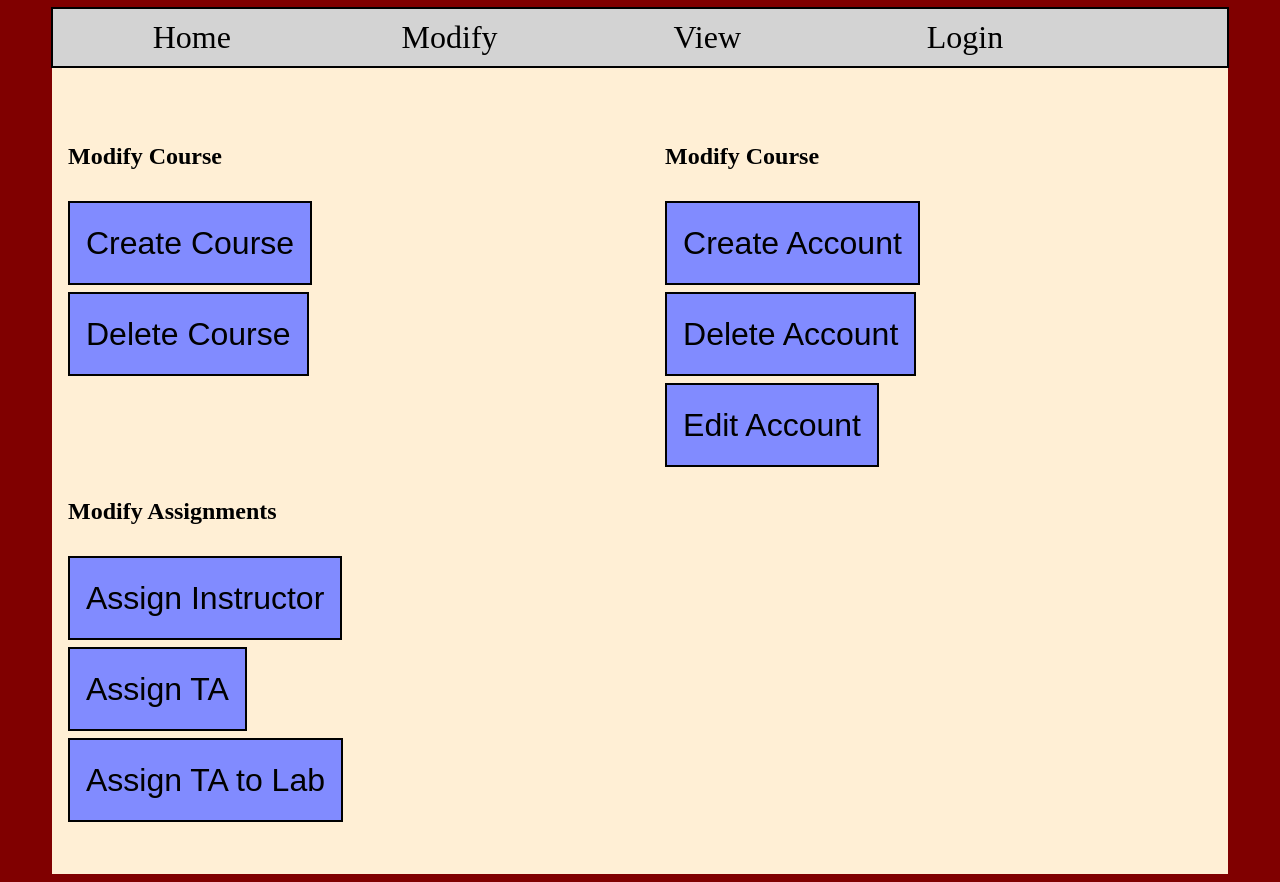
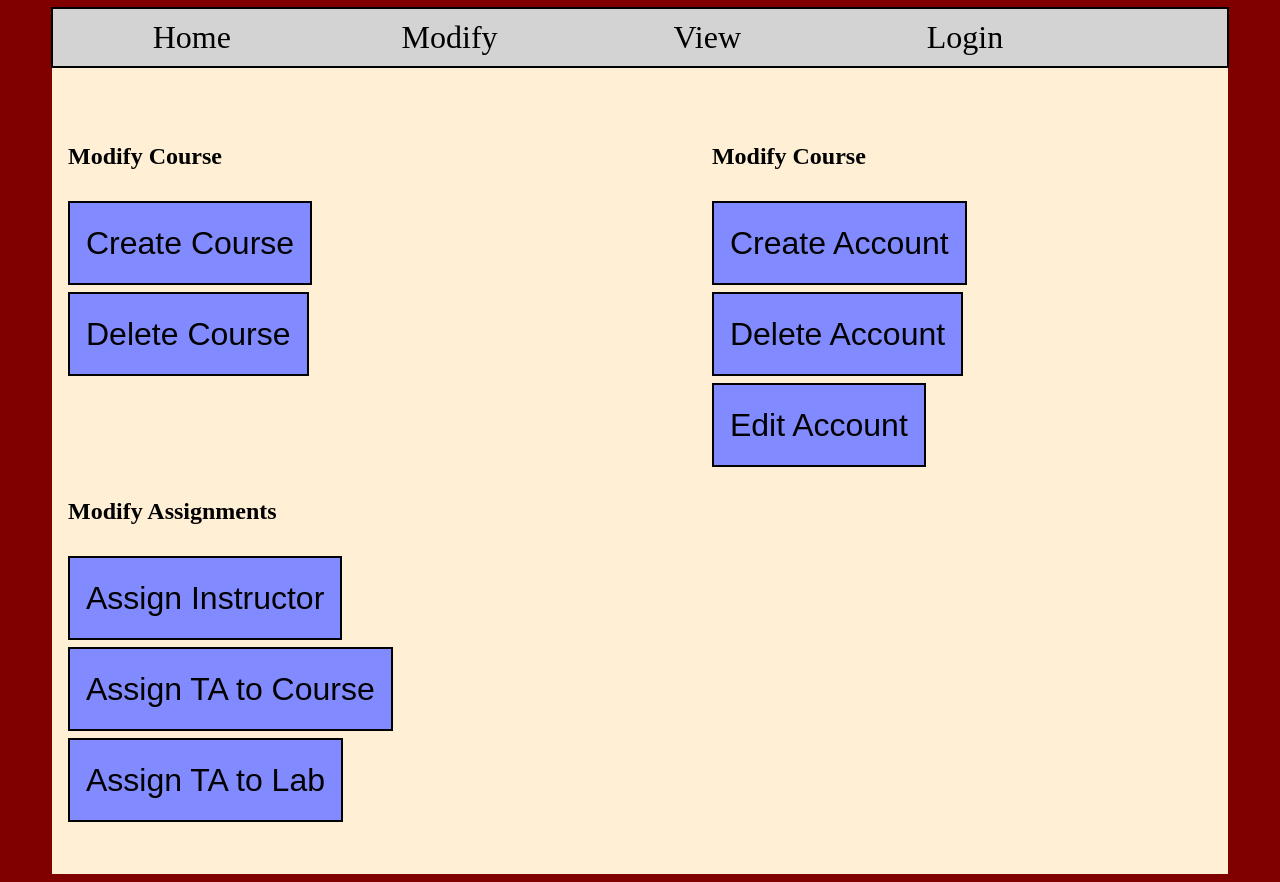
Before and after one commit to kmlacasse/webproject, a Django app: page /modify.html in a window 1280 px wide. Run offline with Django 3.2, Linux system fonts and the light colour scheme.

Commit message:
Update modify.html

```diff
--- a/templates/taapp/modify.html
+++ b/templates/taapp/modify.html
@@ -24,7 +24,7 @@
             <th><p class="buttonTypeTag"> Modify Assignments</p></th>
         </tr>
         <tr><td><button class="modifyButton"><a href="assign_instructor.html">Assign Instructor</a></button></td></tr>
-        <tr><td><button class="modifyButton"><a href="assign_TA.html">Assign TA</a></button></td></tr>
+        <tr><td><button class="modifyButton"><a href="assign_TA.html">Assign TA to Course</a></button></td></tr>
         <tr><td><button class="modifyButton"><a href="assign_TA_to_lab.html">Assign TA to Lab</a></button></td></tr>
     </table>
     <br><br>
```
